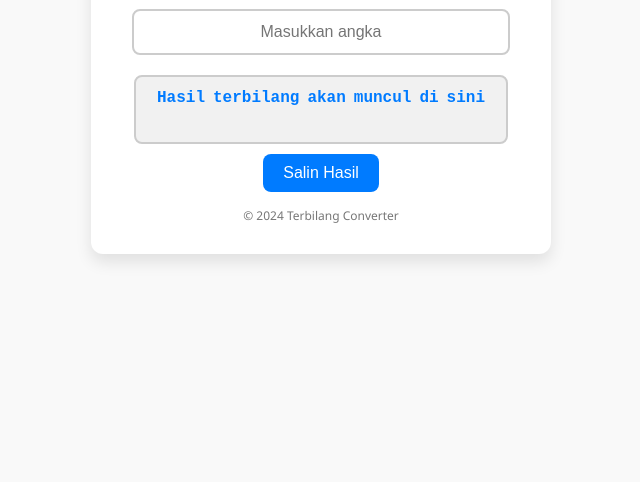
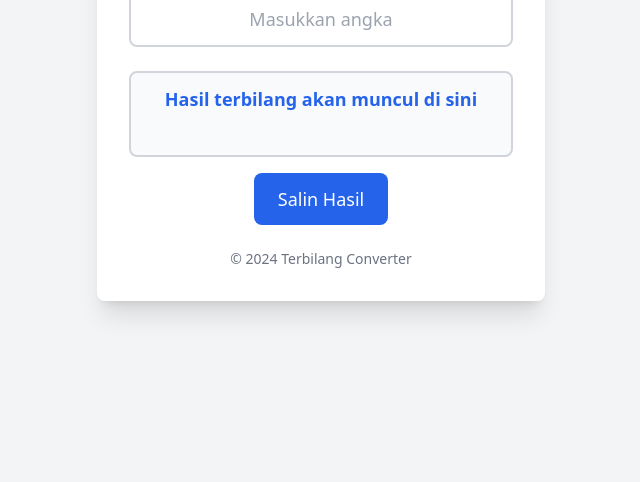
Before and after one commit to mbafirmansyah/terblconv, a plain HTML site: page index.html in a window 1280 px wide. Shown: the part 318-800 px from the top of the page, without its empty margins (319-959 px from the left). Drawn offline with nearby package versions, Linux system fonts and the light colour scheme.

Commit message:
Update index.html

```diff
--- a/index.html
+++ b/index.html
@@ -3,116 +3,35 @@
 <head>
     <meta charset="UTF-8">
     <meta name="viewport" content="width=device-width, initial-scale=1.0">
-    <title>Terbilang Angka</title>
-    <style>
-        /* Atur tampilan dasar halaman */
-        body {
-            font-family: 'Segoe UI', Tahoma, Geneva, Verdana, sans-serif;
-            background-color: #f9f9f9;
-            margin: 0;
-            height: 100vh;
-            display: flex;
-            justify-content: center;
-            align-items: center;
-        }
+    <title>Konversi Angka ke Terbilang</title>
+    <!-- Tailwind CSS CDN -->
+    <script src="https://cdn.tailwindcss.com"></script>
+</head>
+<body class="bg-gray-100 flex items-center justify-center min-h-screen p-4">
+    <div class="bg-white p-8 rounded-lg shadow-xl max-w-md w-full text-center flex flex-col items-center">
+        <h1 class="text-3xl font-bold text-gray-800 mb-6">Konversi Angka ke Terbilang</h1>
 
-        /* Kontainer utama yang memegang input dan hasil */
-        .container {
-            background-color: #ffffff;
-            padding: 30px;
-            border-radius: 12px;
-            box-shadow: 0 8px 16px rgba(0, 0, 0, 0.1);
-            max-width: 400px;
-            width: 100%;
-            text-align: center;
-            display: flex;
-            flex-direction: column;
-            justify-content: center;
-            align-items: center;
-        }
+        <input
+            type="text"
+            id="inputNumber"
+            placeholder="Masukkan angka"
+            class="w-full p-3 mb-4 text-lg border-2 border-gray-300 rounded-lg focus:outline-none focus:border-blue-500 text-center"
+        />
 
-        /* Judul halaman */
-        h1 {
-            font-size: 24px;
-            margin-bottom: 20px;
-            color: #333;
-        }
+        <textarea
+            id="result-box"
+            class="w-full p-3 text-lg border-2 border-gray-300 rounded-lg bg-gray-50 mt-2 font-semibold text-blue-600 text-center resize-none h-auto leading-relaxed"
+            readonly
+        >Hasil terbilang akan muncul di sini</textarea>
 
-        /* Styling input agar lebih rapi dan center */
-        input {
-            width: 100%;
-            padding: 12px;
-            margin-bottom: 10px;
-            font-size: 16px;
-            border: 2px solid #ccc;
-            border-radius: 8px;
-            transition: border-color 0.3s;
-            text-align: center;
-            max-width: 350px;
-        }
+        <button
+            id="copyBtn"
+            class="bg-blue-600 text-white px-6 py-3 rounded-lg mt-4 hover:bg-blue-700 transition duration-300 ease-in-out text-lg font-medium"
+        >
+            Salin Hasil
+        </button>
 
-        /* Efek ketika input fokus */
-        input:focus {
-            border-color: #007BFF;
-            outline: none;
-        }
-
-        /* Kolom hasil yang terpusat dan mendukung multiline */
-        .result-box {
-            width: 100%;
-            padding: 10px;
-            font-size: 16px;
-            border: 2px solid #ccc;
-            border-radius: 8px;
-            background-color: #f1f1f1;
-            margin-top: 10px;
-            font-weight: bold;
-            color: #007BFF;
-            text-align: center;
-            display: block;
-            resize: none;
-            height: auto;
-            max-width: 350px;
-            line-height: 1.4;
-            word-spacing: -0.1em;
-        }
-
-        /* Tombol salin */
-        .copy-btn {
-            background-color: #007BFF;
-            color: white;
-            padding: 10px 20px;
-            border: none;
-            border-radius: 8px;
-            margin-top: 10px;
-            cursor: pointer;
-            font-size: 16px;
-            transition: background-color 0.3s;
-        }
-
-        /* Hover efek tombol salin */
-        .copy-btn:hover {
-            background-color: #0056b3;
-        }
-
-        /* Footer di bawah */
-        .footer {
-            text-align: center;
-            margin-top: 15px;
-            font-size: 12px;
-            color: #777;
-        }
-    </style>
-</head>
-<body>
-    <div class="container">
-        <h1>Konversi Angka ke Terbilang</h1>
-        <input type="text" id="inputNumber" placeholder="Masukkan angka" />
-        <!-- Kolom hasil tambahan dengan textarea -->
-        <textarea id="result-box" class="result-box" readonly>Hasil terbilang akan muncul di sini</textarea>
-        <!-- Tombol Copy -->
-        <button class="copy-btn" id="copyBtn">Salin Hasil</button>
-        <div class="footer">
+        <div class="text-sm text-gray-500 mt-6">
             © 2024 Terbilang Converter
         </div>
     </div>
```
